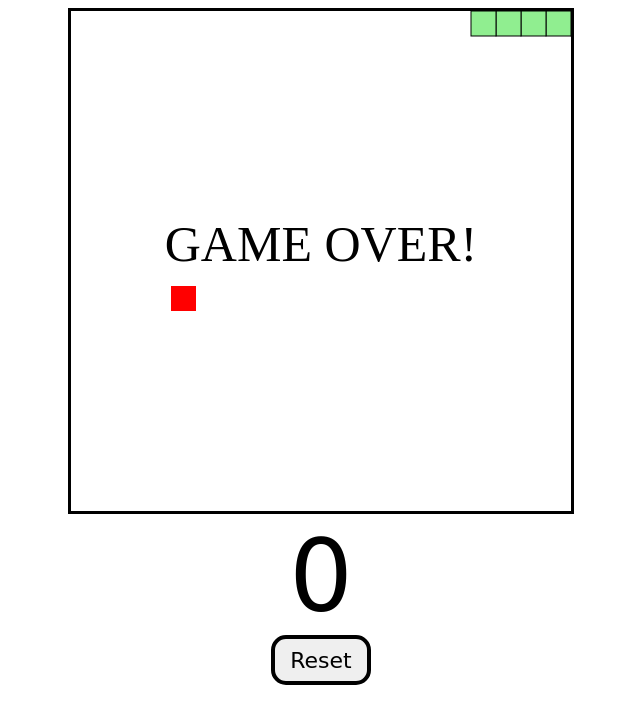
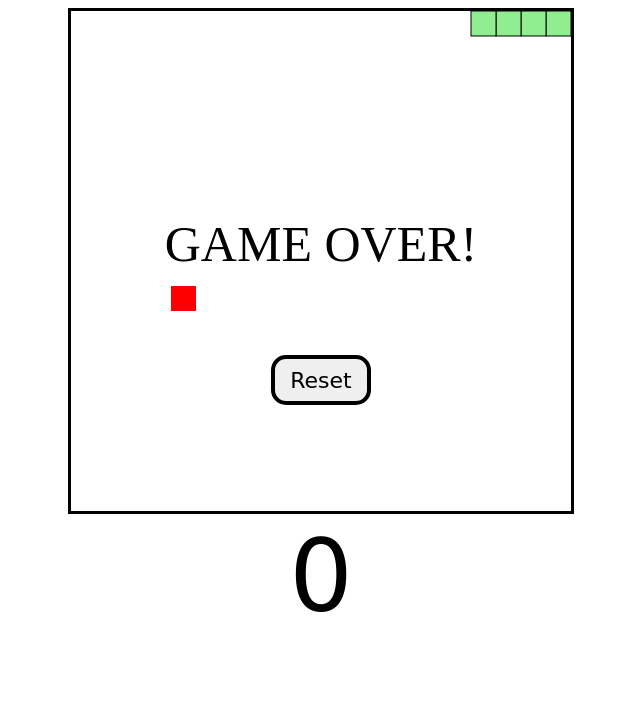
Before and after one commit to checkandmate9/snake-game1, a plain HTML site: page index.html in a window 1280 px wide. Shown: the whole page, without its empty margins (319-959 px from the left). Drawn offline with Linux system fonts and the light colour scheme.

Commit message:
fixing a bug somehow

```diff
--- a/script.js
+++ b/script.js
@@ -45,6 +45,7 @@
             checkGameOver();
             nextTick();
         }, 75);
+        resetBtn.style.visibility = "hidden";
     }
     else
     {
@@ -147,8 +148,10 @@
     ctx.fillStyle = "black";
     ctx.textAlign = "center";
     ctx.fillText("GAME OVER!", gameWidth / 2, gameHeight / 2);
+    resetBtn.style.visibility = "visible";
     running = false;
  }
+
     function resetGame(){
         score = 0;
         xVelocity = unitSize;
@@ -160,5 +163,6 @@
             {x:unitSize, y:0},
             {x:0, y:0}
         ];
+
         gameStart();
     };
--- a/style.css
+++ b/style.css
@@ -18,4 +18,6 @@
     border: 4px solid;
     border-radius: 15px;
     cursor: pointer;
+    position: relative;
+    bottom: 280px;
 }
```
Lines whose indentation alone changed are shown as unchanged.
